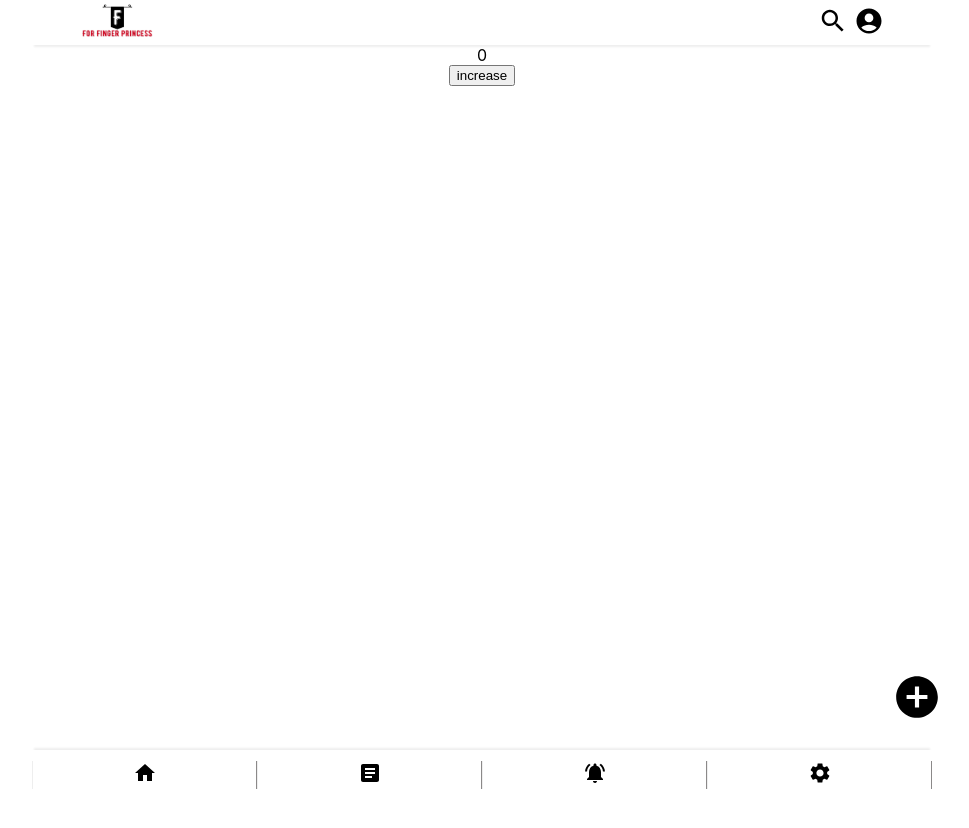
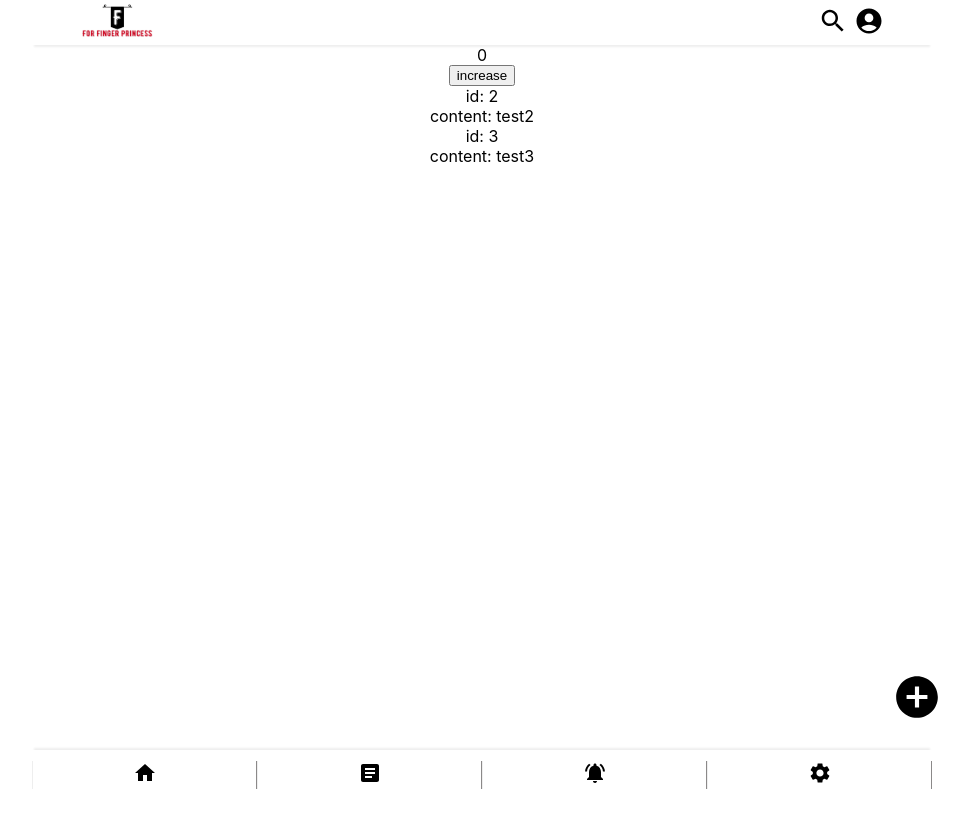
Before and after one commit to Ryanromaris/ForFingerPrincess, a Next.js app: page /search in a window 1280 px wide. Shown: the top 828 px of the page, without its empty margins (158-1127 px from the left). Built offline with nearby package versions, Linux system fonts and the light colour scheme.

Commit message:
feat(search.tsx): study recoil selector

```diff
--- a/src/pages/search.tsx
+++ b/src/pages/search.tsx
@@ -1,19 +1,29 @@
-import { atom, useRecoilState } from 'recoil';
+import { useRecoilState, useRecoilValue } from 'recoil';
 import Layout from 'src/components/layout/Layout';
-import { counting } from '../store';
+import { counting, selectArticle } from '../store';
 
 const Search = () => {
 	const [count, setCount] = useRecoilState(counting);
 
-	// console.log('recoild count :', count);
 	const handleIncrease = () => {
 		setCount(prev => prev + 1);
 	};
 
+	const selectArticles = useRecoilValue(selectArticle);
+
 	return (
 		<Layout>
-			<span>{count}</span>
-			<button onClick={handleIncrease}>increase</button>
+			<>
+				<span>{count}</span>
+				<button onClick={handleIncrease}>increase</button>
+
+				{selectArticles.map(article => (
+					<>
+						<div>id: {article.id}</div>
+						<div>content: {article.content}</div>
+					</>
+				))}
+			</>
 		</Layout>
 	);
 };
--- a/src/store.ts
+++ b/src/store.ts
@@ -1,4 +1,4 @@
-import { atom } from 'recoil';
+import { atom, selector } from 'recoil';
 
 export const user = atom({
 	key: 'user',
@@ -21,3 +21,17 @@ export const article = atom({
 		{ id: 3, content: 'test3', author: 'Jerry' },
 	],
 });
+
+export const selectStatus = atom({
+	key: 'nowStatus',
+	default: 1,
+});
+
+export const selectArticle = selector({
+	key: 'selectArticle',
+	get: ({ get }) => {
+		const originalToDos = get(article);
+		const nowStatus = get(selectStatus);
+		return originalToDos.filter(article => article.id > nowStatus);
+	},
+});
```
